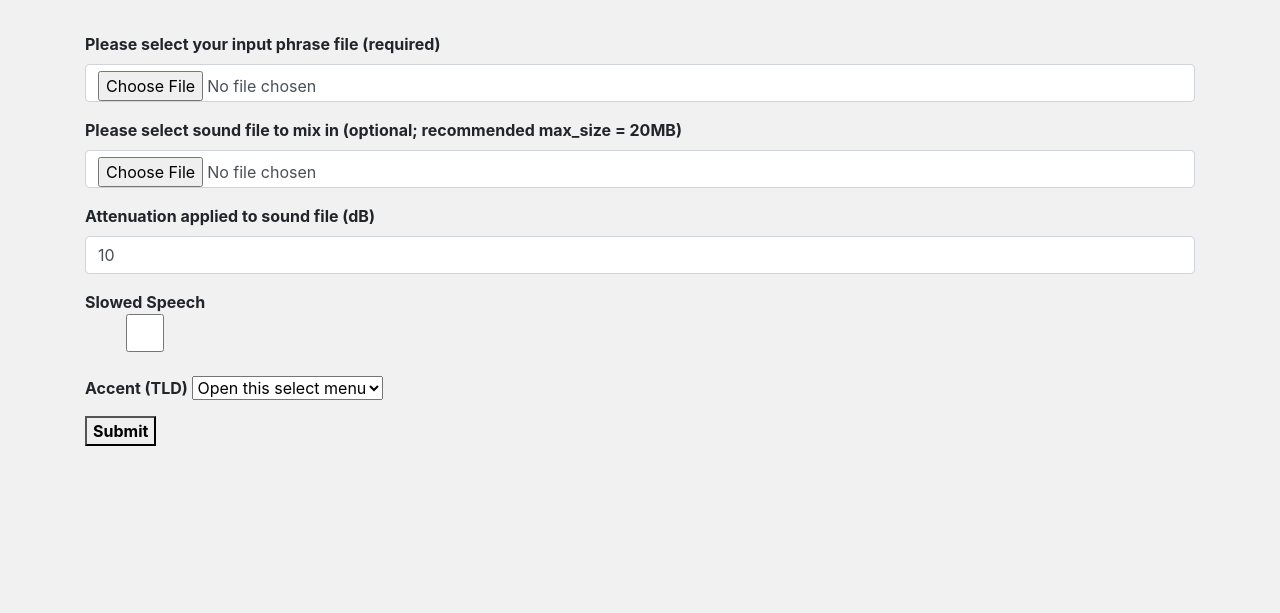
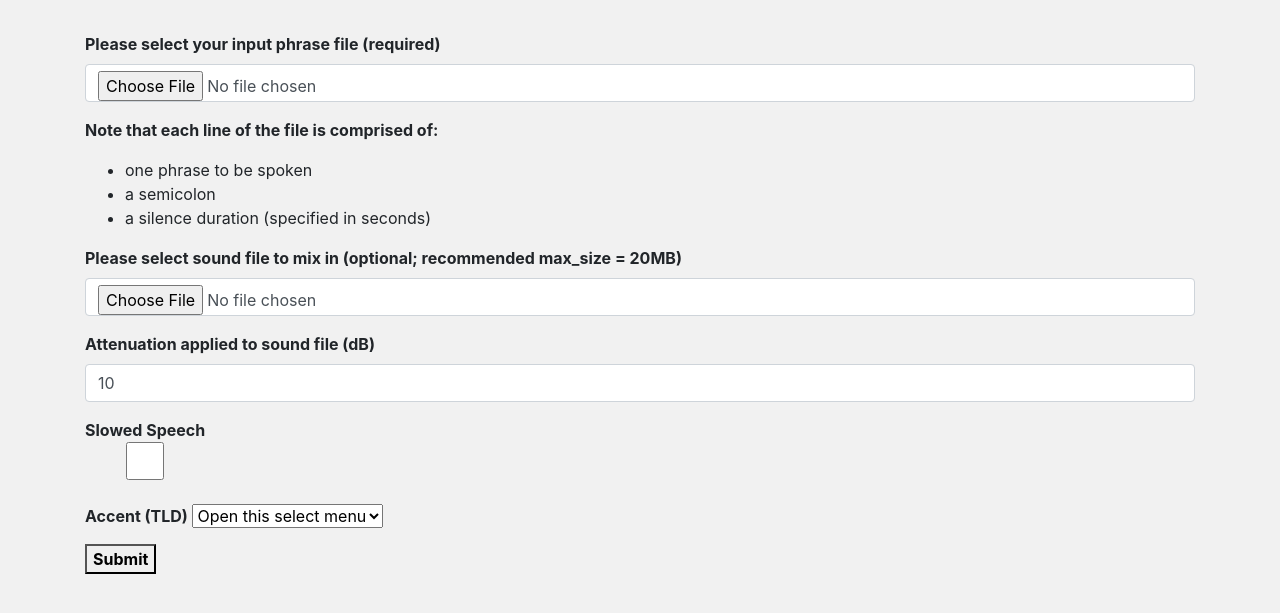
Before and after one commit to jeffwright13/flask-apg, a Flask app: page / in a window 1280 px wide. Shown: the part 82-695 px from the top of the page. Run offline with Flask 3, Linux system fonts and the light colour scheme; parts of the project's set-up code (start-up, migrations or seed data) failed here and were passed over; some libraries are stand-ins or nearby versions.

Commit message:
extra template feedback (this got me stuck for a while)

```diff
--- a/app/templates/public/setvals.html
+++ b/app/templates/public/setvals.html
@@ -16,6 +16,15 @@
             <b>Please select your input phrase file (required)</b>
           </label>
           <input type="file" class="form-control" id="phrase_file" name="phrase_file" accept=".txt" required />
+        </div>
+
+        <div>
+          <p><strong>Note that each line of the file is comprised of:</strong></p>
+          <ul>
+            <li>one phrase to be spoken
+            <li>a semicolon
+            <li>a silence duration (specified in seconds)</li>
+          </ul>
         </div>
 
         <div class="form-group">
```
